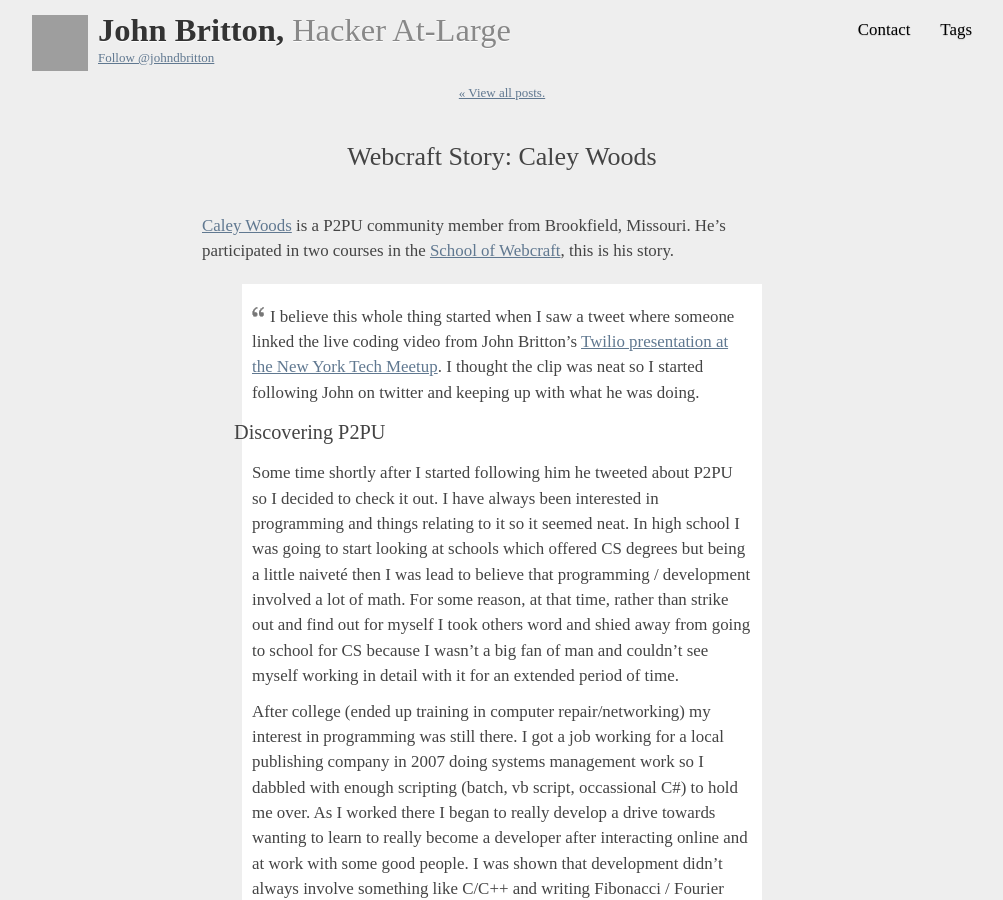
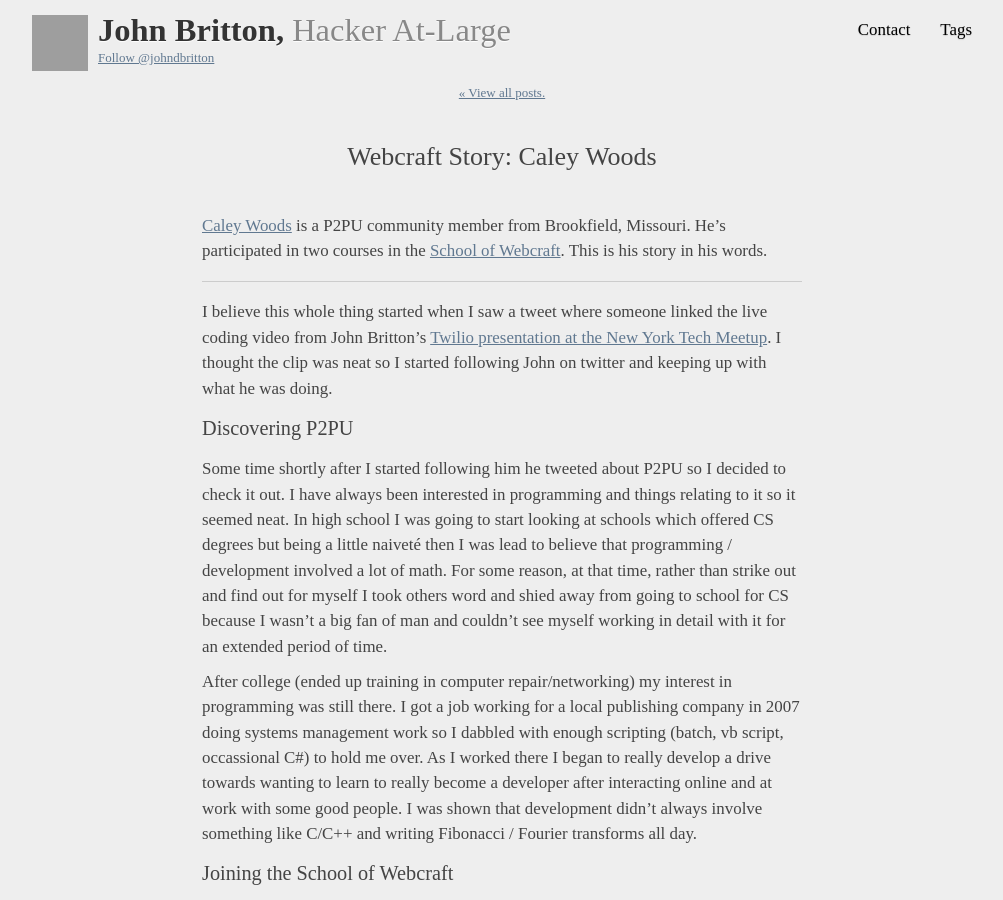
Before and after one commit to johndbritton/johndbritton.github.io, a Jekyll site: the page built from _posts/2011/2011-10-03-webcraft-story-caley-woods.md, in a window 1280 px wide and 900 px high. Shown: the whole window, without its empty margins (138-1141 px from the left). Built offline with Jekyll 4.4.1, drawn with Linux system fonts in a browser that asks for light colours; nearby versions of some CDN libraries; some web fonts are replaced; comment, search, counter and statistics services are not loaded; grey boxes are pictures that could not be loaded.

Commit message:
removed blockquote from post

```diff
--- a/_posts/2011/2011-10-03-webcraft-story-caley-woods.md
+++ b/_posts/2011/2011-10-03-webcraft-story-caley-woods.md
@@ -7,28 +7,30 @@ tags:
 - p2pu
 - webcraft
 ---
-[Caley Woods](http://caleywoods.posterous.com/) is a P2PU community member from Brookfield, Missouri. He's participated in two courses in the [School of Webcraft](http://p2pu.org/webcraft), this is his story.
+[Caley Woods](http://caleywoods.posterous.com/) is a P2PU community member from Brookfield, Missouri. He's participated in two courses in the [School of Webcraft](http://p2pu.org/webcraft). This is his story in his words.
 
->I believe this whole thing started when I saw a tweet where someone linked the live coding video from John Britton's [Twilio presentation at the New York Tech Meetup](http://www.johndbritton.com/post/2010/august/04/live_coding_demo_new_york_tech_meetup). I thought the clip was neat so I started following John on twitter and keeping up with what he was doing.
->
-> # Discovering P2PU
->
->Some time shortly after I started following him he tweeted about P2PU so I decided to check it out. I have always been interested in programming and things relating to it so it seemed neat. In high school I was going to start looking at schools which offered CS degrees but being a little naiveté then I was lead to believe that programming / development involved a lot of math. For some reason, at that time, rather than strike out and find out for myself I took others word and shied away from going to school for CS because I wasn't a big fan of man and couldn't see myself working in detail with it for an extended period of time.
->
->After college (ended up training in computer repair/networking) my interest in programming was still there. I got a job working for a local publishing company in 2007 doing systems management work so I dabbled with enough scripting (batch, vb script, occassional C#) to hold me over. As I worked there I began to really develop a drive towards wanting to learn to really become a developer after interacting online and at work with some good people. I was shown that development didn't always involve something like C/C++ and writing Fibonacci / Fourier transforms all day.
->
-> # Joining the School of Webcraft
->
->This all bubbled to a head when I saw P2PU and realized I could learn from respected teachers and peers in an environment where bettering oneself was the motivation for being present (versus something like highschool where you're forced into it). I signed up for the 2nd cycle of classes I believe and took a class called "Beginning Python Webservices" taught by Jeff Hammel from the Firefox team at Mozilla. This was a great thing, I picked up a bit of Python which as it turns out was a great language to start with. Everything made sense and I had a great time doing it, even though we had a pretty late meetup time since Jeff was Pacific time (we met 11p-12a central for me).
->
->In this class we used Webob and Paste, learned about VirtualEnv and I wrote a simple webservice that's a random password generator. You can view the [source](https://gist.github.com/1074847). After Jeff's class concluded I fiddled on my own with Django but I didn't stick with it long because there was another course I enrolled in called "Beginning Ruby on Rails" taught by Andy Lindeman. Jeff's course gave me enough Python knowledge to be able to complete one of Andy's prerequisites for the Rails course which was: "In your language of choice write a script that will accept a string and reverse it."
->
-> # Where I've Gone
->
-> I started Andy's course around the end of January and had a fantastic time learning from a truly great mentor. I'm still in touch with Andy today and I think (hope) he can attest to my growth with Ruby over the last 6 months from never having touched Ruby to where I'm at now. I've become actively involved in the open source community as well which P2PU is a part of! You can fork Lernata on Github and contribute to something really great.
->
-> My current projects are [Rstatus](http://rstat.us/) and [OpenMissouri](http://openmissouri.org/). In addition to my current open source projects I've contributed to Ruby core, [active_admin](https://github.com/gregbell/active_admin), and I've been working with John Britton on a Ruby gem called [Cardshark](https://github.com/johndbritton/cardshark). P2PU was key in helping me get to where I'm at today. There are several grassroots teaching initiatives going on right now and it's really exciting to see what's happening. P2PU and Ruby Mendicant are changing the landscape of learning and every day they're opening doors for people who may be unable to afford conventional courses or may not be geographically able to reach such courses. I believe Andy is now facilitating a beginning Ruby course at P2PU and is trying to partner with Ruby Mendicant University to take you from Ruby beginner to expert all via free online learning taught by well respected and motivated individuals.
->
-> # Opinions on P2PU
->
-> I think P2PU will continue evolve and I would wholeheartedly recommend it to _anyone_ looking to learn a new skill or pickup a hobby. The School of Webcraft is just one aspect of P2PU; there are so many other subjects being taught. I've seen courses on gardening, literature, and economics. I also wouldn't simply recommend it to someone who is unable to take conventional courses, I would advocate seeing what you can get from P2PU before you look elsewhere.
+---
+
+I believe this whole thing started when I saw a tweet where someone linked the live coding video from John Britton's [Twilio presentation at the New York Tech Meetup](http://www.johndbritton.com/post/2010/august/04/live_coding_demo_new_york_tech_meetup). I thought the clip was neat so I started following John on twitter and keeping up with what he was doing.
+
+# Discovering P2PU
+
+Some time shortly after I started following him he tweeted about P2PU so I decided to check it out. I have always been interested in programming and things relating to it so it seemed neat. In high school I was going to start looking at schools which offered CS degrees but being a little naiveté then I was lead to believe that programming / development involved a lot of math. For some reason, at that time, rather than strike out and find out for myself I took others word and shied away from going to school for CS because I wasn't a big fan of man and couldn't see myself working in detail with it for an extended period of time.
+
+After college (ended up training in computer repair/networking) my interest in programming was still there. I got a job working for a local publishing company in 2007 doing systems management work so I dabbled with enough scripting (batch, vb script, occassional C#) to hold me over. As I worked there I began to really develop a drive towards wanting to learn to really become a developer after interacting online and at work with some good people. I was shown that development didn't always involve something like C/C++ and writing Fibonacci / Fourier transforms all day.
+
+# Joining the School of Webcraft
+
+This all bubbled to a head when I saw P2PU and realized I could learn from respected teachers and peers in an environment where bettering oneself was the motivation for being present (versus something like highschool where you're forced into it). I signed up for the 2nd cycle of classes I believe and took a class called "Beginning Python Webservices" taught by Jeff Hammel from the Firefox team at Mozilla. This was a great thing, I picked up a bit of Python which as it turns out was a great language to start with. Everything made sense and I had a great time doing it, even though we had a pretty late meetup time since Jeff was Pacific time (we met 11p-12a central for me).
+
+In this class we used Webob and Paste, learned about VirtualEnv and I wrote a simple webservice that's a random password generator. You can view the [source](https://gist.github.com/1074847). After Jeff's class concluded I fiddled on my own with Django but I didn't stick with it long because there was another course I enrolled in called "Beginning Ruby on Rails" taught by Andy Lindeman. Jeff's course gave me enough Python knowledge to be able to complete one of Andy's prerequisites for the Rails course which was: "In your language of choice write a script that will accept a string and reverse it."
+
+# Where I've Gone
+
+I started Andy's course around the end of January and had a fantastic time learning from a truly great mentor. I'm still in touch with Andy today and I think (hope) he can attest to my growth with Ruby over the last 6 months from never having touched Ruby to where I'm at now. I've become actively involved in the open source community as well which P2PU is a part of! You can fork Lernata on Github and contribute to something really great.
+
+My current projects are [Rstatus](http://rstat.us/) and [OpenMissouri](http://openmissouri.org/). In addition to my current open source projects I've contributed to Ruby core, [active_admin](https://github.com/gregbell/active_admin), and I've been working with John Britton on a Ruby gem called [Cardshark](https://github.com/johndbritton/cardshark). P2PU was key in helping me get to where I'm at today. There are several grassroots teaching initiatives going on right now and it's really exciting to see what's happening. P2PU and Ruby Mendicant are changing the landscape of learning and every day they're opening doors for people who may be unable to afford conventional courses or may not be geographically able to reach such courses. I believe Andy is now facilitating a beginning Ruby course at P2PU and is trying to partner with Ruby Mendicant University to take you from Ruby beginner to expert all via free online learning taught by well respected and motivated individuals.
+
+# Opinions on P2PU
+
+I think P2PU will continue evolve and I would wholeheartedly recommend it to _anyone_ looking to learn a new skill or pickup a hobby. The School of Webcraft is just one aspect of P2PU; there are so many other subjects being taught. I've seen courses on gardening, literature, and economics. I also wouldn't simply recommend it to someone who is unable to take conventional courses, I would advocate seeing what you can get from P2PU before you look elsewhere.
```
